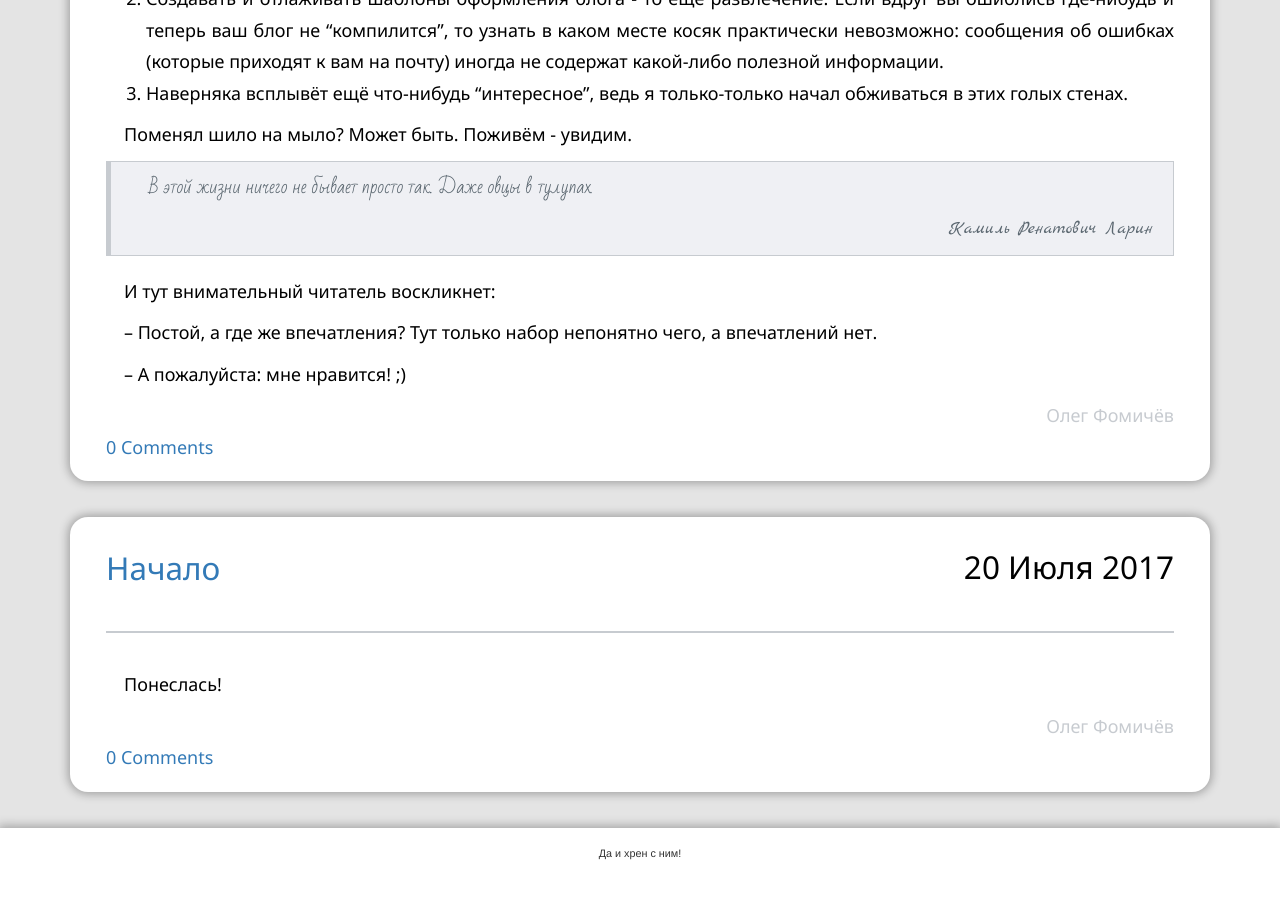
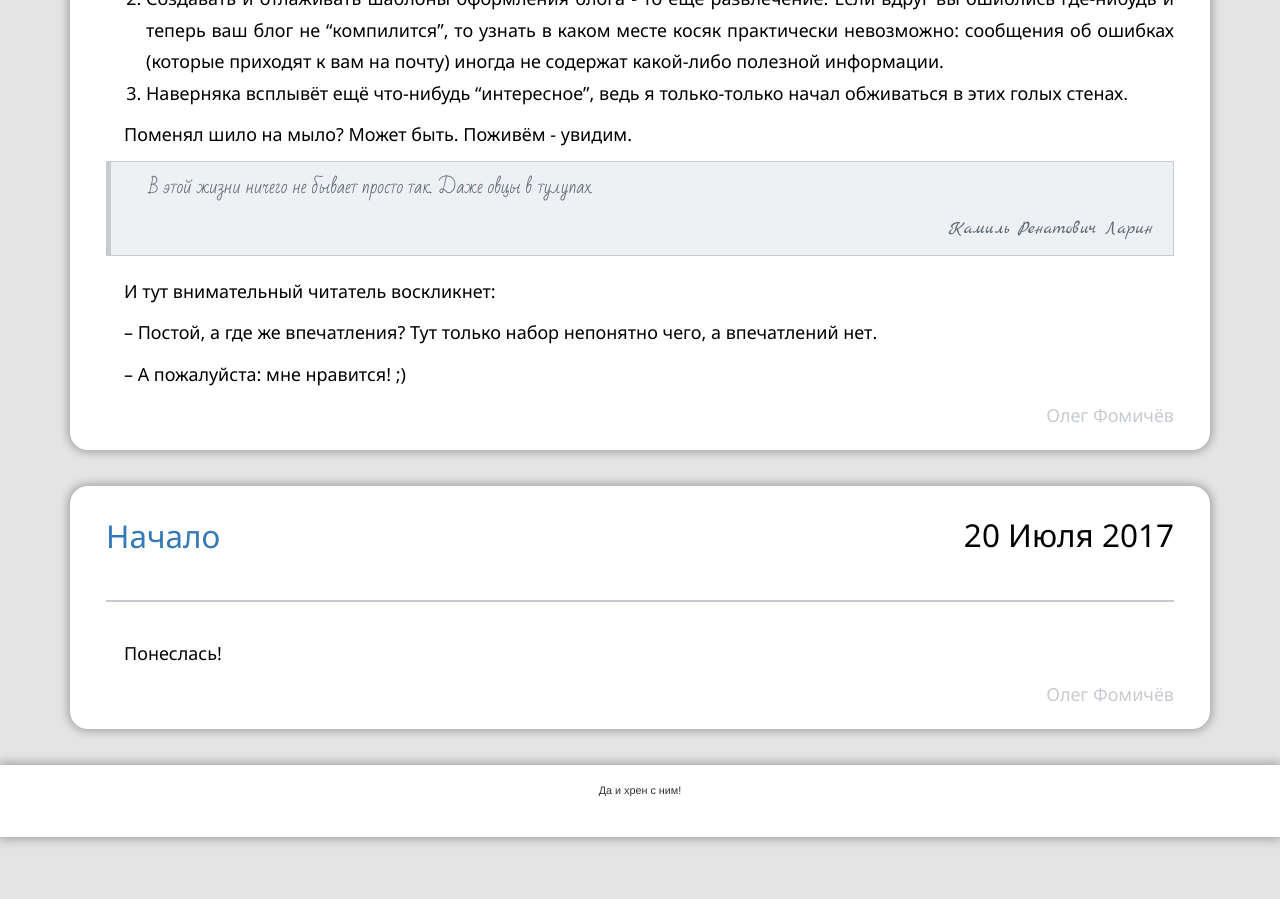
Before and after one commit to fomich0ff/fomich0ff.github.io, a Jekyll site: the page built from index.html, in a window 1280 px wide and 900 px high, scrolled down 821 px. Built offline with Jekyll 4.4.1, drawn with Linux system fonts in a browser that asks for light colours; nearby versions of some CDN libraries.

Commit message:
link with comments removed

```diff
--- a/index.html
+++ b/index.html
@@ -19,7 +19,6 @@ layout: default
         <div>
             {% include author.html %}
         </div>
-		<a href="{{ site.url }}{{ post.url }}#disqus_thread">0 Comments</a>
     </div>
     {% endif %} {% endfor %}
 </div>
```
